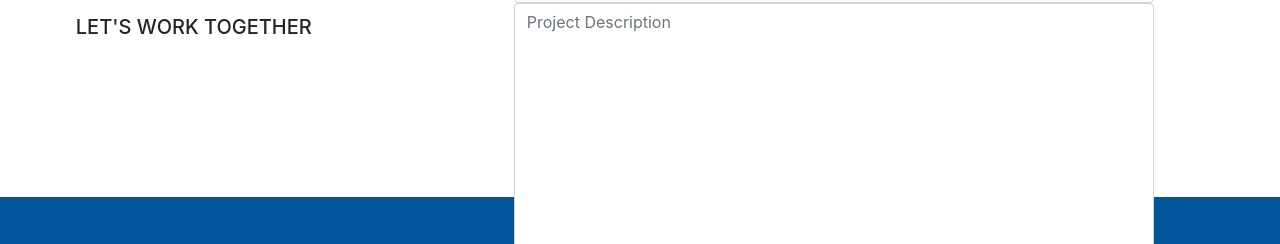
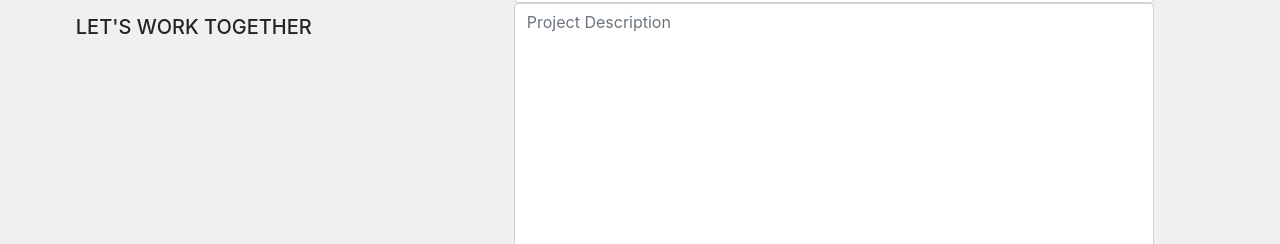
Before and after one commit to RatiuCristian1/Resume_Project, a plain HTML site: page contact.html in a window 1280 px wide. Shown: the part 472-716 px from the top of the page. Drawn offline with nearby package versions, Linux system fonts and the light colour scheme.

Commit message:
Fixing bugs on the contact.hmtl and github.html pages

```diff
--- a/assets/css/style.css
+++ b/assets/css/style.css
@@ -22,8 +22,13 @@
 }
 
 .bg-color-contact {
-    background-color: #fff;
+    background-color: rgb(240, 240, 240);
 }
+
+.conatct1 {
+    padding-bottom: 130px;
+}
+
 
 .ui-menu-color-home {
     background-image: linear-gradient(to left bottom, #01559a, #005cb2, #0262ca, #2467e2, #426af8);
--- a/contact.html
+++ b/contact.html
@@ -51,7 +51,7 @@
         </div>
     </header>
     <section class="container-fluid ">
-        <div class="row bg-color-contact">
+        <div class="row bg-color-contact conatct1">
             <div>
                 <h3 class="contact-heading uppercase text-center heading-text">Got a project in mind?</h3>
                 <h5 class="uppercase text-center">Let's work together</h5>
```
